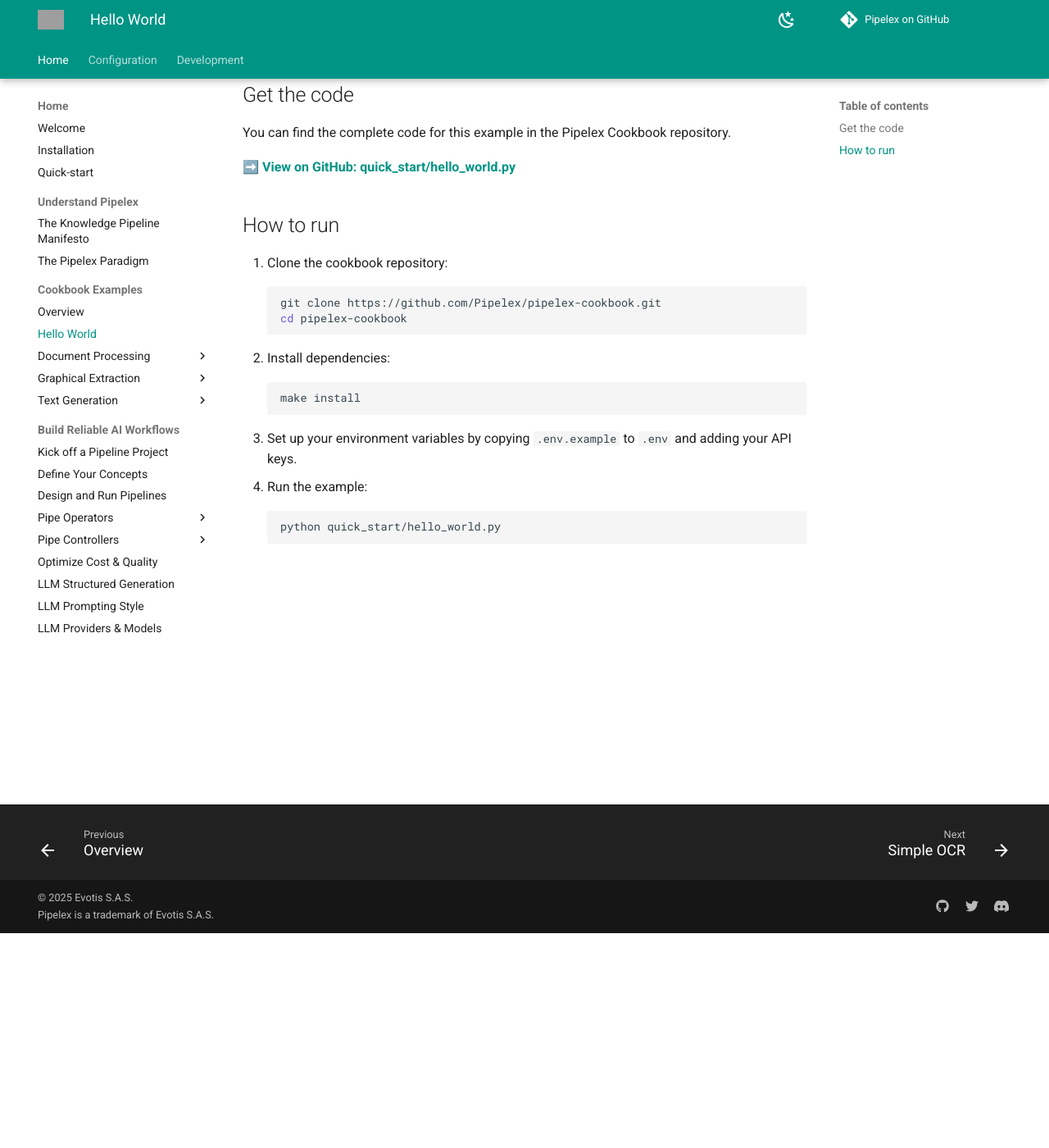
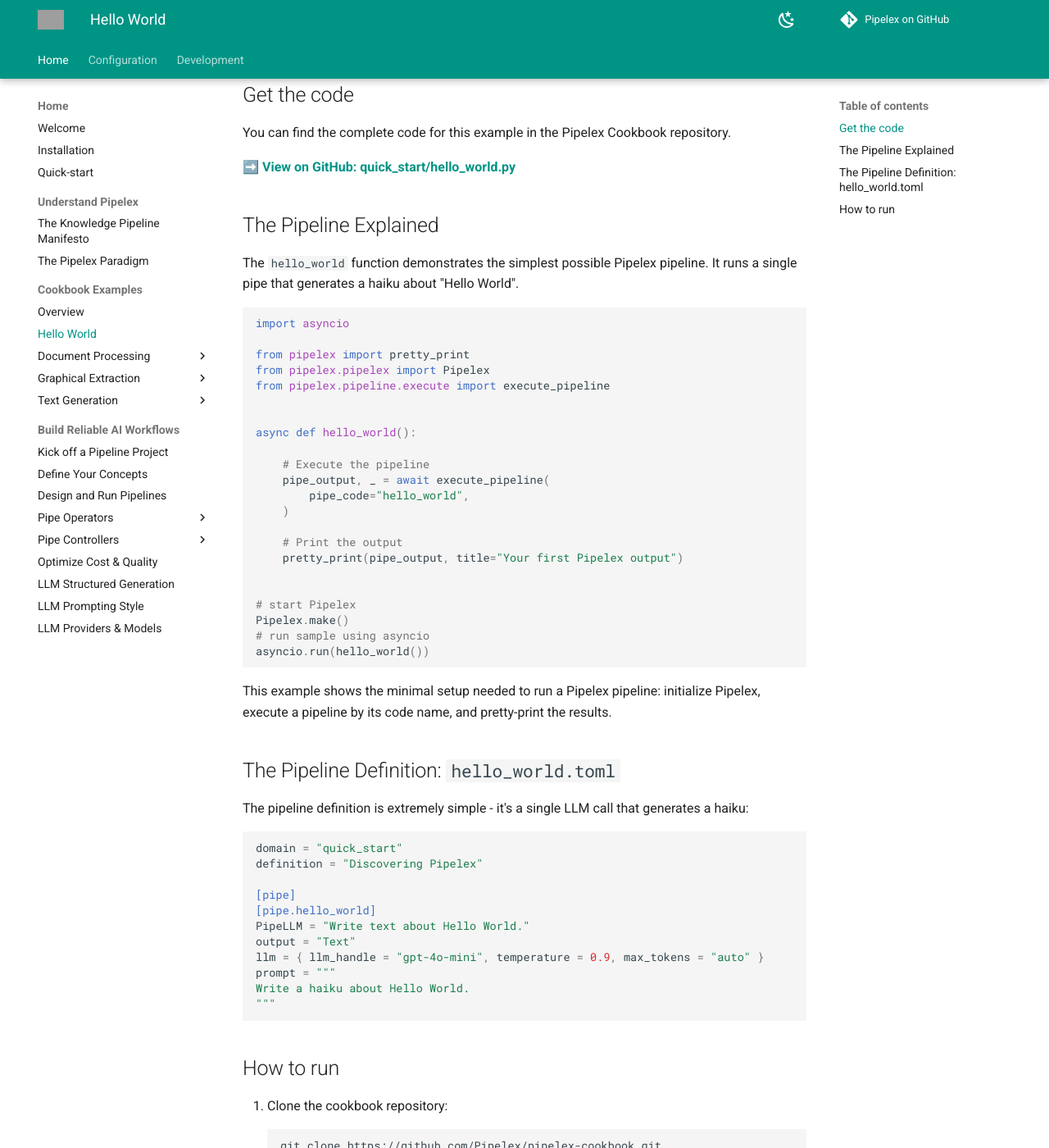
Before and after one commit to mariyam866/pipelex, an MkDocs documentation site: the page built from docs/pages/cookbook-examples/hello-world.md, in a window 1280 px wide and 1400 px high, scrolled down 262 px. Shown: the whole window at 82% size. Built offline with MkDocs 1.6.1 and Material for MkDocs 9.7.7, drawn with Linux system fonts in a browser that asks for light colours; comment, search, counter and statistics services are not loaded; some of the changed text lies outside the part shown; grey boxes are pictures that could not be loaded.

Commit message:
Fix/typo and hello world code (#91)
* Typo fix

* Added Hello-World-Code to docs

````diff
--- a/docs/pages/cookbook-examples/hello-world.md
+++ b/docs/pages/cookbook-examples/hello-world.md
@@ -9,6 +9,55 @@ It's the perfect starting point to verify your installation and get a first tast
 You can find the complete code for this example in the Pipelex Cookbook repository.
 
 [**➡️ View on GitHub: quick_start/hello_world.py**](https://github.com/Pipelex/pipelex-cookbook/blob/main/quick_start/hello_world.py)
+
+## The Pipeline Explained
+
+The `hello_world` function demonstrates the simplest possible Pipelex pipeline. It runs a single pipe that generates a haiku about "Hello World".
+
+```python
+import asyncio
+
+from pipelex import pretty_print
+from pipelex.pipelex import Pipelex
+from pipelex.pipeline.execute import execute_pipeline
+
+
+async def hello_world():
+
+    # Execute the pipeline
+    pipe_output, _ = await execute_pipeline(
+        pipe_code="hello_world",
+    )
+
+    # Print the output
+    pretty_print(pipe_output, title="Your first Pipelex output")
+
+
+# start Pipelex
+Pipelex.make()
+# run sample using asyncio
+asyncio.run(hello_world())
+```
+
+This example shows the minimal setup needed to run a Pipelex pipeline: initialize Pipelex, execute a pipeline by its code name, and pretty-print the results.
+
+## The Pipeline Definition: `hello_world.toml`
+
+The pipeline definition is extremely simple - it's a single LLM call that generates a haiku:
+
+```toml
+domain = "quick_start"
+definition = "Discovering Pipelex"
+
+[pipe]
+[pipe.hello_world]
+PipeLLM = "Write text about Hello World."
+output = "Text"
+llm = { llm_handle = "gpt-4o-mini", temperature = 0.9, max_tokens = "auto" }
+prompt = """
+Write a haiku about Hello World.
+"""
+```
 
 ## How to run
 
@@ -26,3 +75,5 @@ You can find the complete code for this example in the Pipelex Cookbook reposito
     ```bash
     python quick_start/hello_world.py
     ```
+
+Expected output: A haiku about "Hello World" displayed with pretty formatting.
````
Also changed, not shown: 1 other file.
